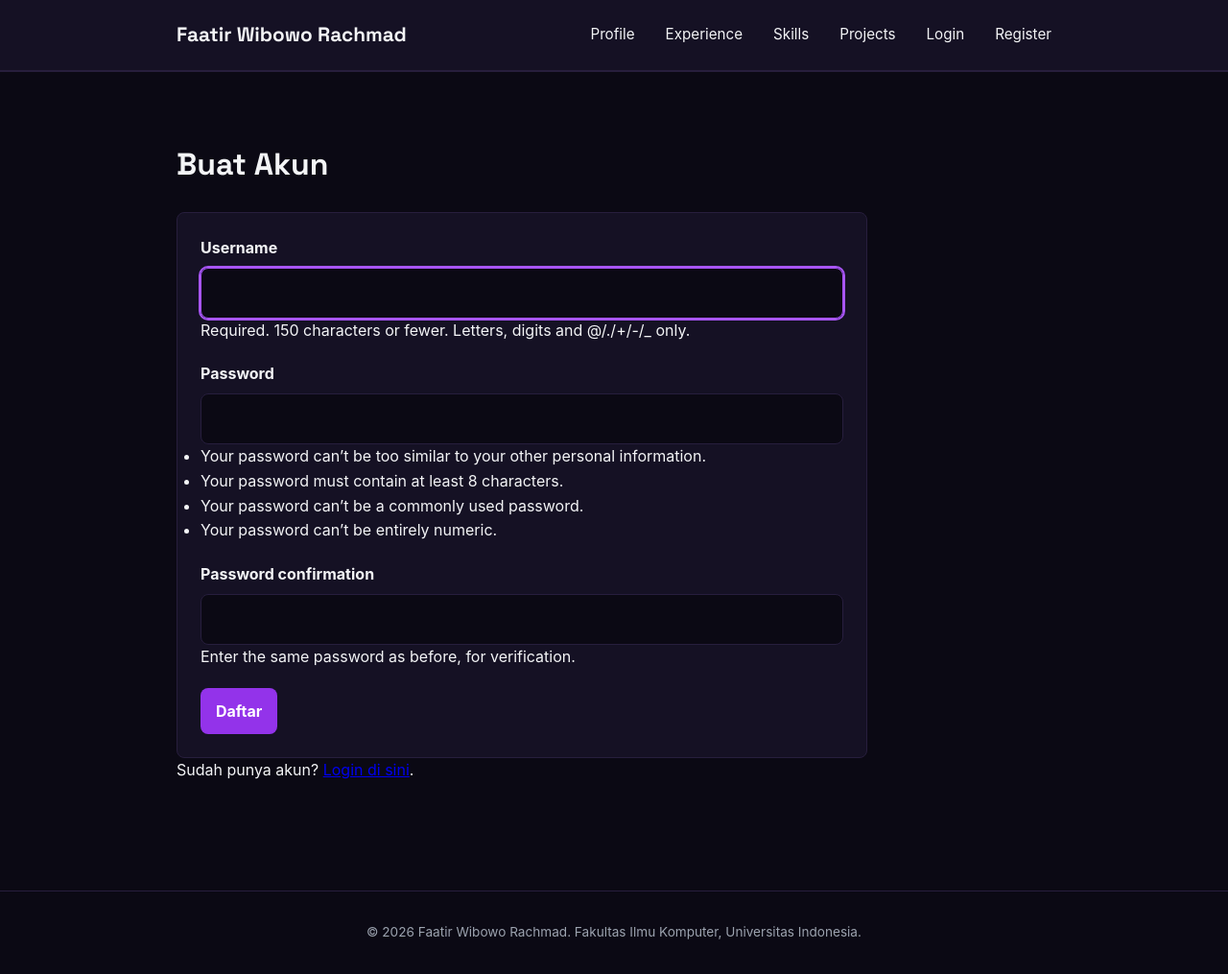
After one commit to faatirrachmad/my-portofolio, a Django app: page /register/ in a window 1280 px wide. The commit adds this page. Shown: the whole page at 96% size. Run offline with Django 5.2, Linux system fonts and the light colour scheme.

Commit message:
feat: add authentication, sessions, and project authorization for Tutorial 4

```diff
--- a/main/urls.py
+++ b/main/urls.py
@@ -8,6 +8,10 @@ from main.views import (
     show_projects,
     show_skills,
     update_project,
+    toggle_star,
+    register,
+    login_user,
+    logout_user,
 )
 
 app_name = "main"
@@ -25,4 +29,14 @@ urlpatterns = [
          update_project,
          name="update_project",
          ),
+    # URL untuk pendaftaran akun dan sesi login pengguna.
+    path("register/", register, name="register"),
+    path("login/", login_user, name="login"),
+    path("logout/", logout_user, name="logout"),
+    # URL POST untuk memberi atau membatalkan star pada proyek.
+    path(
+        "projects/<uuid:project_id>/star/",
+        toggle_star,
+        name="toggle_star",
+    ),
 ]
--- a/main/views.py
+++ b/main/views.py
@@ -1,7 +1,13 @@
 from django.contrib import messages
+from django.contrib.auth import login as auth_login
+from django.contrib.auth import logout as auth_logout
+from django.contrib.auth.decorators import login_required
+from django.contrib.auth.forms import AuthenticationForm, UserCreationForm
 from django.core import serializers
+from django.core.exceptions import PermissionDenied
 from django.http import HttpResponse
 from django.shortcuts import get_object_or_404, redirect, render
+from django.utils import timezone
 
 from main.forms import ProjectForm
 from main.models import Experience, Project, Skill
@@ -16,6 +22,11 @@ def show_main(request):
             "Information Systems student at Universitas Indonesia focusing on "
             "Product Management and Data Science. Driven to combine data "
             "analytics with strategic thinking to build impactful digital products."
+        ),
+        # Cookie last_login dibaca untuk ditampilkan pada halaman profil.
+        "last_login": request.COOKIES.get(
+            "last_login",
+            "Belum ada sesi login / Cookie tidak ditemukan",
         ),
     }
     return render(request, "index.html", context)
@@ -40,7 +51,7 @@ def show_skills(request):
 
 def show_projects(request):
     title_query = request.GET.get("title", "").strip()
-    projects = Project.objects.all()
+    projects = Project.objects.all().prefetch_related("starred_by")
 
     if title_query:
         projects = projects.filter(title__icontains=title_query)
@@ -53,7 +64,12 @@ def show_projects(request):
     return render(request, "projects.html", context)
 
 
+@login_required(login_url="/login/")
 def create_project(request):
+    # Hanya superuser pemilik portofolio yang boleh menambah proyek.
+    if not request.user.is_superuser:
+        raise PermissionDenied
+
     form = ProjectForm(request.POST or None)
 
     if request.method == "POST" and form.is_valid():
@@ -75,24 +91,37 @@ def get_projects_json(request):
     if title_query:
         projects = projects.filter(title__icontains=title_query)
 
-    projects_json = serializers.serialize("json", projects)
+    # Natural key menampilkan username pemberi star, bukan ID database internal.
+    projects_json = serializers.serialize(
+        "json",
+        projects,
+        use_natural_foreign_keys=True,
+    )
     return HttpResponse(projects_json, content_type="application/json")
 
 
+@login_required(login_url="/login/")
 def delete_project(request, project_id):
+    # Hanya superuser pemilik portofolio yang boleh menghapus proyek.
+    if not request.user.is_superuser:
+        raise PermissionDenied
+
     project = get_object_or_404(Project, pk=project_id)
 
     if request.method == "POST":
         project.delete()
         messages.success(request, "Project berhasil dihapus!")
-        return redirect("main:show_projects")
 
     return redirect("main:show_projects")
 
 
+@login_required(login_url="/login/")
 def update_project(request, project_id):
+    # Perubahan proyek juga dibatasi untuk pemilik portofolio.
+    if not request.user.is_superuser:
+        raise PermissionDenied
+
     project = get_object_or_404(Project, pk=project_id)
-
     form = ProjectForm(request.POST or None, instance=project)
 
     if request.method == "POST" and form.is_valid():
@@ -106,3 +135,64 @@ def update_project(request, project_id):
         "project": project,
     }
     return render(request, "projects_form.html", context)
+
+
+def register(request):
+    # UserCreationForm menangani validasi username dan konfirmasi password.
+    form = UserCreationForm(request.POST or None)
+
+    if request.method == "POST" and form.is_valid():
+        form.save()
+        messages.success(request, "Akun berhasil dibuat. Silakan login.")
+        return redirect("main:login")
+
+    context = {
+        "name": "Faatir Wibowo Rachmad",
+        "form": form,
+    }
+    return render(request, "register.html", context)
+
+
+def login_user(request):
+    # AuthenticationForm memeriksa kredensial melalui sistem autentikasi Django.
+    form = AuthenticationForm(request, data=request.POST or None)
+
+    if request.method == "POST" and form.is_valid():
+        user = form.get_user()
+        auth_login(request, user)
+
+        # Django menyimpan session ID; cookie khusus ini hanya mencatat waktu login.
+        response = redirect("main:show_main")
+        response.set_cookie(
+            "last_login",
+            timezone.localtime().strftime("%Y-%m-%d %H:%M:%S"),
+        )
+        return response
+
+    context = {
+        "name": "Faatir Wibowo Rachmad",
+        "form": form,
+    }
+    return render(request, "login.html", context)
+
+
+def logout_user(request):
+    # Logout menghapus session autentikasi dan cookie waktu login dari browser.
+    auth_logout(request)
+    response = redirect("main:show_main")
+    response.delete_cookie("last_login")
+    return response
+
+
+@login_required(login_url="/login/")
+def toggle_star(request, project_id):
+    project = get_object_or_404(Project, pk=project_id)
+
+    # Star hanya diubah lewat POST agar perubahan data tidak dilakukan oleh GET.
+    if request.method == "POST":
+        if project.starred_by.filter(pk=request.user.pk).exists():
+            project.starred_by.remove(request.user)
+        else:
+            project.starred_by.add(request.user)
+
+    return redirect("main:show_projects")
--- a/static/css/style.css
+++ b/static/css/style.css
@@ -1084,6 +1084,24 @@ h3 {
     background: #b42318;
 }
 
+/* Menjaga tombol star sejajar dengan kontrol proyek lainnya. */
+.star-form {
+    display: inline;
+}
+
+.button-star {
+    display: inline-flex;
+    align-items: center;
+    gap: 0.4rem;
+}
+
+.star-count {
+    padding: 0.05rem 0.4rem;
+    border-radius: 999px;
+    background: rgba(255, 255, 255, 0.25);
+    font-size: 0.8rem;
+}
+
 @media (max-width: 600px) {
     .project-header {
         align-items: flex-start;
--- a/templates/base.html
+++ b/templates/base.html
@@ -26,6 +26,14 @@
                 <a href="{% url 'main:show_experience' %}">Experience</a>
                 <a href="{% url 'main:show_skills' %}">Skills</a>
                 <a href="{% url 'main:show_projects' %}">Projects</a>
+                <!-- Navbar menampilkan akun aktif atau tautan autentikasi. -->
+                {% if user.is_authenticated %}
+                <span class="nav-user">{{ user.username }}</span>
+                <a href="{% url 'main:logout' %}">Logout</a>
+                {% else %}
+                <a href="{% url 'main:login' %}">Login</a>
+                <a href="{% url 'main:register' %}">Register</a>
+                {% endif %}
             </nav>
         </div>
     </header>
--- a/templates/components/project_delete_modal.html
+++ b/templates/components/project_delete_modal.html
@@ -1,4 +1,5 @@
 <p class="experience-status">
+    <!-- Tombol ini membuka konfirmasi; penghapusan tetap dikirim melalui POST. -->
     <button type="button" class="button button-danger" popovertarget="delete-project-{{ project.id }}"
         aria-label="Hapus {{ project.title }}" title="Hapus proyek">
         Hapus Proyek
--- a/templates/index.html
+++ b/templates/index.html
@@ -23,6 +23,11 @@
             <div class="hero-details">
                 <p class="bio">{{ bio }}</p>
                 <dl class="meta-list">
+                    <!-- Cookie last_login ditampilkan sebagai informasi sesi terakhir. -->
+                    <div class="meta-row">
+                        <dt>Sesi Terakhir Login</dt>
+                        <dd>{{ last_login }}</dd>
+                    </div>
                     <div class="meta-row">
                         <dt>NPM</dt>
                         <dd>{{ npm }}</dd>
--- /dev/null
+++ b/templates/register.html
@@ -0,0 +1,45 @@
+{% extends "base.html" %}
+
+{% block meta %}
+<title>Register - {{ name }}</title>
+{% endblock meta %}
+
+{% block content %}
+<main>
+    <section class="experience-section">
+        <div class="container">
+            <h1>Buat Akun</h1>
+
+            <!-- CSRF token melindungi request POST form registrasi. -->
+            <form method="post" action="{% url 'main:register' %}" class="project-form">
+                {% csrf_token %}
+
+                {% for error in form.non_field_errors %}
+                <p class="form-error">{{ error }}</p>
+                {% endfor %}
+
+                {% for field in form %}
+                <div class="form-group">
+                    <label for="{{ field.id_for_label }}">{{ field.label }}</label>
+                    {{ field }}
+
+                    {% if field.help_text %}
+                    <div class="form-help">{{ field.help_text }}</div>
+                    {% endif %}
+
+                    {% for error in field.errors %}
+                    <p class="form-error">{{ error }}</p>
+                    {% endfor %}
+                </div>
+                {% endfor %}
+
+                <button type="submit" class="button">Daftar</button>
+            </form>
+
+            <p>Sudah punya akun?
+                <a href="{% url 'main:login' %}">Login di sini</a>.
+            </p>
+        </div>
+    </section>
+</main>
+{% endblock content %}
```
Also changed, not shown: main/models.py (+7 -0 lines), templates/components/project_star.html (added, +14 -0 lines), templates/login.html (added, +46 -0 lines), templates/projects.html (+20 -3 lines), main/migrations/0004_project_starred_by.py (added). Lines whose indentation alone changed are shown as unchanged.
